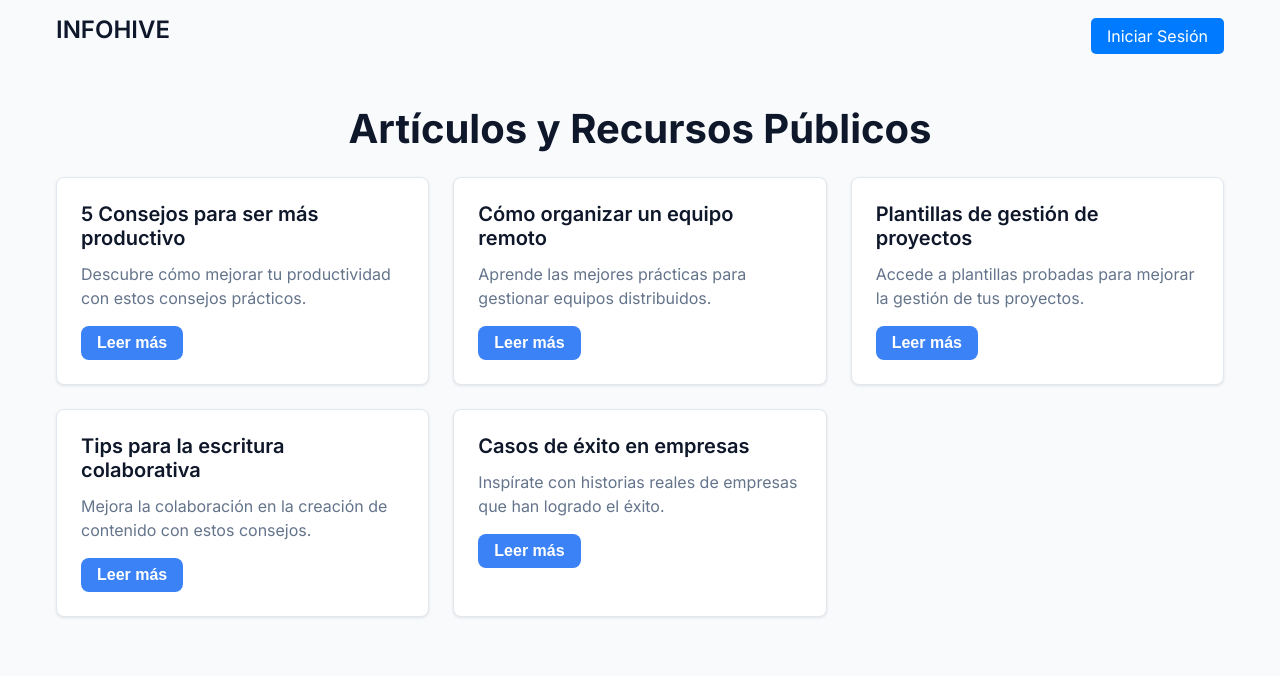
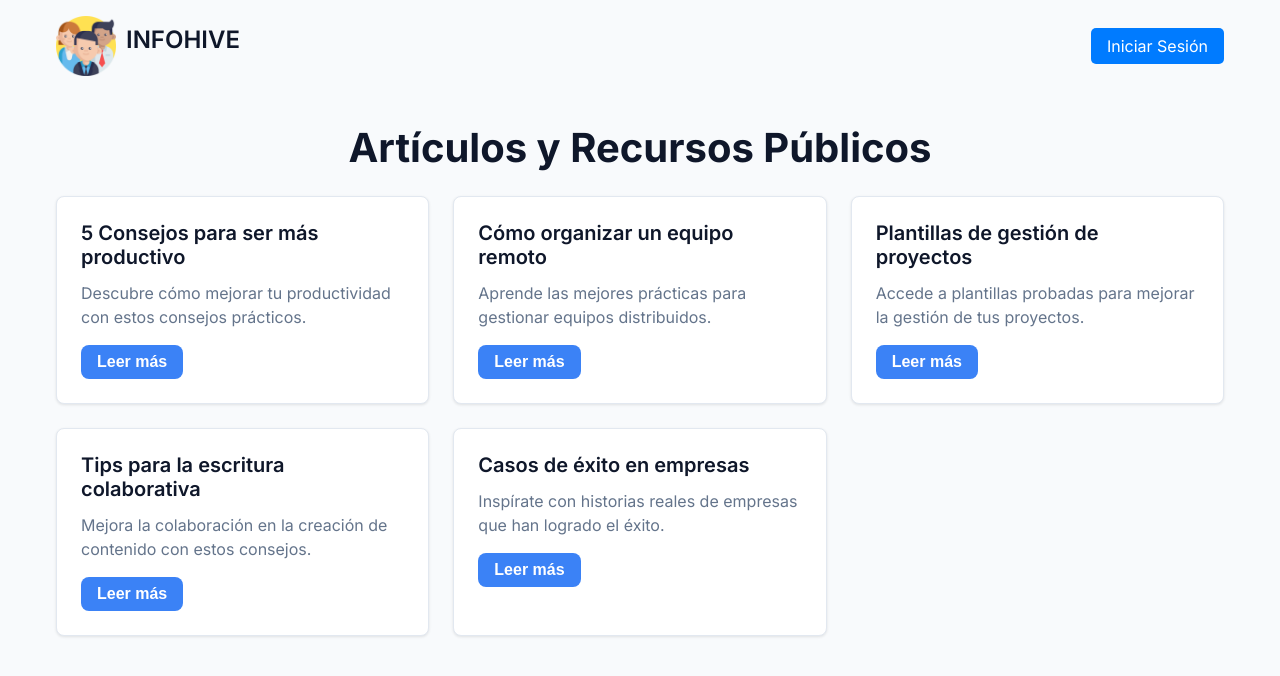
Before and after one commit to wilsone24/BDFront, a plain HTML site: page index.html in a window 1280 px wide. Drawn offline with Linux system fonts and the light colour scheme.

Commit message:
Update index.html

```diff
--- a/index.html
+++ b/index.html
@@ -4,12 +4,19 @@
   <meta charset="UTF-8">
   <meta name="viewport" content="width=device-width, initial-scale=1.0">
   <title>INFOHIVE</title>
+  <link rel="icon" type="image/x-icon" href="/team.png">
+  <link rel="apple-touch-icon" sizes="180x180" href="/team.png">
+  <link rel="icon" type="image/png" sizes="32x32" href="/team.png">
+  <link rel="icon" type="image/png" sizes="16x16" href="/team.png">
   <link rel="stylesheet" href="styles/globals.css">
 </head>
 <body>
   <header class="container">
     <nav style="display: flex; justify-content: space-between; align-items: center; padding: 1rem 0;">
-      <h1 style="font-size: 1.5rem; font-weight: 600;">INFOHIVE</h1>
+      <div style="display: flex; align-items: center; gap: 10px;">
+        <img src="/team.png" alt="Logo" style="width: 60px; height: 60px;">
+        <h1 style="font-size: 1.5rem; font-weight: 600;">INFOHIVE</h1>
+      </div>
       <div>
         <a href="login.html" class="btn-index">Iniciar Sesión</a>
       </div>
```
Also changed, not shown: team.png (added).
